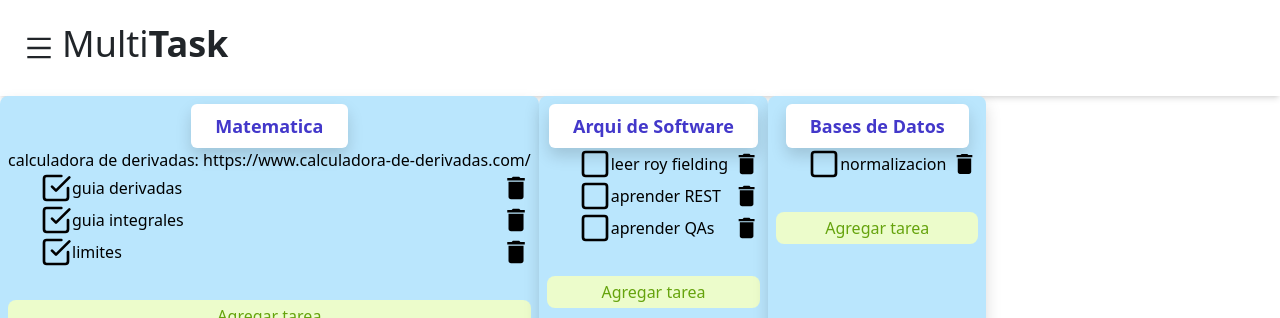
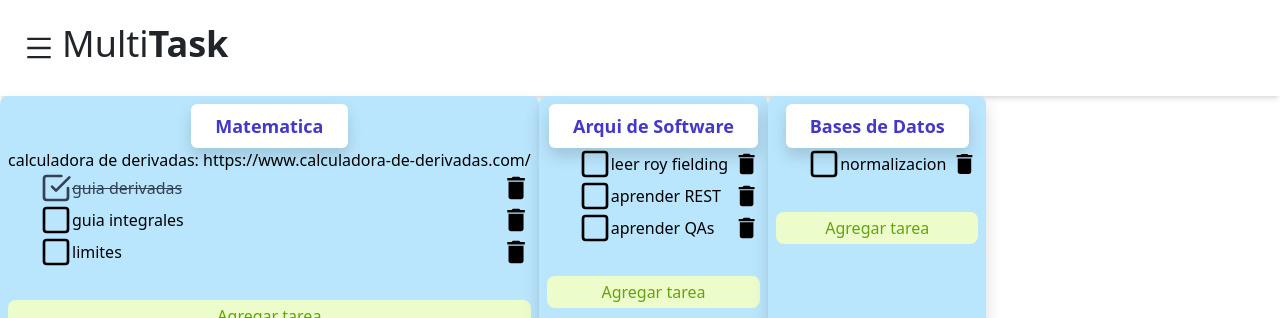
Before and after one commit to Valen1611/MultiTask, a React (Create React App) app: page /todo in a window 1280 px wide. Both pictures are taken after a click on the button "guia derivadas". Shown: the top 318 px of the page. Built offline with nearby package versions, Linux system fonts and the light colour scheme.

Commit message:
todo list funcional

```diff
--- a/src/components/Categoria.tsx
+++ b/src/components/Categoria.tsx
@@ -7,9 +7,12 @@ import { FiSquare, FiCheckSquare } from "react-icons/fi";
 function Categoria(props: CategoriaProps) {
   const [checked, setChecked] = useState(false);
   const currentId = uuidv4();
-  const handleButtonClick = () => {
+
+  const handleButtonClick = (tarea: TareaProps) => {
     setChecked(!checked);
+    tarea.hecha = !tarea.hecha;
   };
+
   return (
     <div className="p-2 box-decoration-slice bg-sky-200 text-black rounded-lg shadow">
       {/*Nombre*/}
@@ -32,23 +35,34 @@ function Categoria(props: CategoriaProps) {
               <button
                 className="flex hover:bg-indigo-500 w-full text-left"
                 onClick={() => {
-                  setChecked(!checked);
+                  handleButtonClick(tarea);
                 }}
               >
                 <li
                   key={index}
                   className="flex w-full items-center"
                 >
-                    {checked ? <FiCheckSquare className="h-8 w-8" /> : <FiSquare className="h-8 w-8" />}
+                    {tarea.hecha ?
+                      <>
+                        <FiCheckSquare className="h-8 w-8 text-slate-700" />
+                        <span className="text-left text-decoration-line: line-through text-slate-700">{tarea.nombre}</span>
+                      </>:
 
-                  <span className="text-left"> {tarea}</span>
+                      <>
+                        <FiSquare className="h-8 w-8" />
+                        <span className="text-left ">{tarea.nombre}</span>
+                      </>}
+
+
+
+
                 </li>
               </button>
               <MdDelete
                 className="h-8 w-8"
                 onClick={() => {
                   console.log("ELIMINAR ", tarea, props.id);
-                  props.eliminarTarea(tarea, props.id);
+                  props.eliminarTarea(tarea.nombre, props.id);
                 }}
               />
             </div>
@@ -66,12 +80,16 @@ function Categoria(props: CategoriaProps) {
     </div>
   );
 }
-
+interface TareaProps {
+  id: number;
+  nombre: string;
+  hecha: boolean;
+}
 interface CategoriaProps {
   id: number;
   nombre: string;
   descripcion?: string;
-  tareas?: string[]; // TODO: Cambiar a Tarea[]
+  tareas?: TareaProps[]; // TODO: Cambiar a Tarea[]
   pendientes?: string[]; // TODO: Cambiar a Tarea[]
   agregarTarea: (tarea: string, idCateogoria: number) => void;
   eliminarTarea: (tarea: string, idCateogoria: number) => void;
--- a/src/pages/Listas.tsx
+++ b/src/pages/Listas.tsx
@@ -9,27 +9,43 @@ export function ListasPage() {
     id: number;
     nombre: string;
     descripcion?: string;
-    tareas?: string[];       // TODO: Cambiar a Tarea[]
+    tareas?: TareaProps[];       // TODO: Cambiar a Tarea[]
     pendientes?: string[];   // TODO: Cambiar a Tarea[]
+}
+
+interface TareaProps {
+  id: number;
+  nombre: string;
+  hecha: boolean;
 }
 
   let matematica: CategoriaProps = {
     id: 1,
     nombre: "Matematica",
     descripcion: "calculadora de derivadas: https://www.calculadora-de-derivadas.com/",
-    tareas: ["guia derivadas", "guia integrales", "limites"]
+    // tareas: ["guia derivadas", "guia integrales", "limites"]
+    tareas: [{id: 1, nombre: "guia derivadas", hecha: false}, {id: 2, nombre: "guia integrales", hecha: false}, {id: 3, nombre: "limites", hecha: false}]
   }
 
   let arquiSoftware: CategoriaProps = {
     id: 2,
     nombre: "Arqui de Software",
-    tareas: ["leer roy fielding", "aprender REST", "aprender QAs"]
+    // tareas: ["leer roy fielding", "aprender REST", "aprender QAs"]
+    tareas: [{id: 1, nombre: "leer roy fielding", hecha: false}, {id: 2, nombre: "aprender REST", hecha: false}, {id: 3, nombre: "aprender QAs", hecha: false}]
   }
 
   let BaseDeDatos: CategoriaProps = {
     id: 3,
     nombre: "Bases de Datos",
-    tareas: ["normalizacion"]
+    // tareas: ["normalizacion"]
+    tareas: [{id: 1, nombre: "normalizacion", hecha: false}]
+  }
+
+
+  function _agregarTarea(tarea: string, idCategoria: number) {
+    console.log("agregar tarea", tarea, "en", idCategoria);
+    /// aca se llamaria al back para crear la tarea
+    //
   }
 
   //////////////////////////////////////
@@ -46,7 +62,8 @@ export function ListasPage() {
       console.log(categoria.id, idCategoria);
       if (categoria.id === idCategoria) {
         console.log("hola?")
-        categoria.tareas?.push(tarea);
+        _agregarTarea(tarea, idCategoria);
+        categoria.tareas?.push({id: 0, nombre: tarea, hecha: false}); // provisorio
       }
       return categoria;
     });
@@ -62,7 +79,7 @@ export function ListasPage() {
       console.log(categoria.id, idCategoria);
       if (categoria.id === idCategoria) {
         console.log("hola?")
-        const index = categoria.tareas?.indexOf(tarea) ?? -1;
+        const index = categoria.tareas?.findIndex((t: TareaProps) => t.nombre === tarea) ?? -1;
 
         if (index !== -1) {
           categoria.tareas?.splice(index, 1);
```
